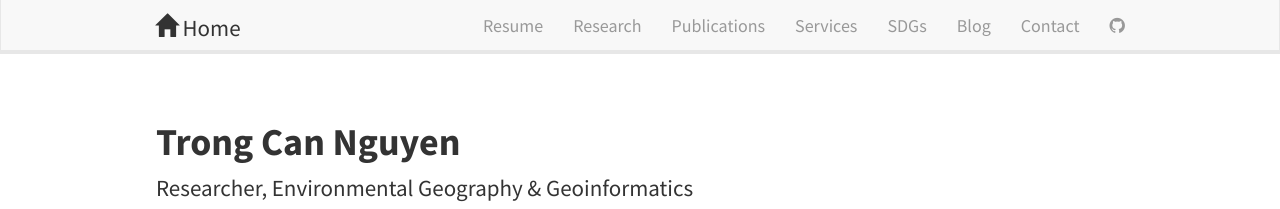
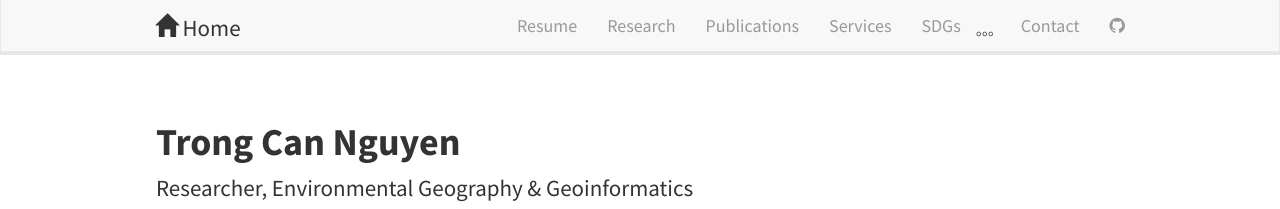
Before and after one commit to canng/cann, a Jekyll site: the page built from _pages/home.md, in a window 1280 px wide. Shown: the top 209 px of the page. Built offline with Jekyll 4.4.1, drawn with Linux system fonts in a browser that asks for light colours; nearby versions of some CDN libraries.

```diff
--- a/_includes/header.html
+++ b/_includes/header.html
@@ -20,7 +20,7 @@
         <li><a href="{{ site.url }}{{ site.baseurl }}/publications">Publications</a></li>
 		<li><a href="{{ site.url }}{{ site.baseurl }}/review">Services</a></li>
 		<li><a href="{{ site.url }}{{ site.baseurl }}/sdgs">SDGs</a></li>
-		<li><a href="https://thoiseon.blogspot.com">Blog</a></li>
+		<li><a href="https://thoiseon.blogspot.com"></a>°°°</li>
         <li><a href="{{ site.url }}{{ site.baseurl }}/contact">Contact</a></li>
 		<li><a href="https://github.com/canng/"><i class="fa fa-github"></i></a></li>
 
```
